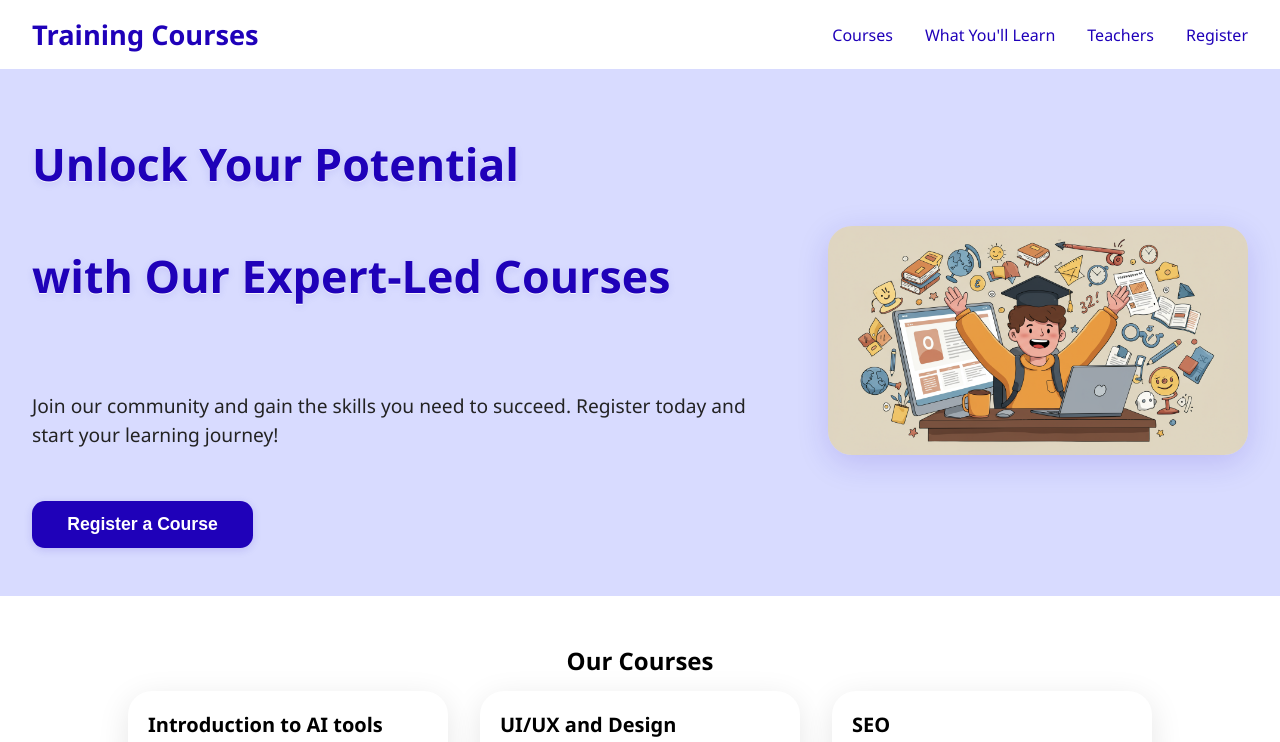
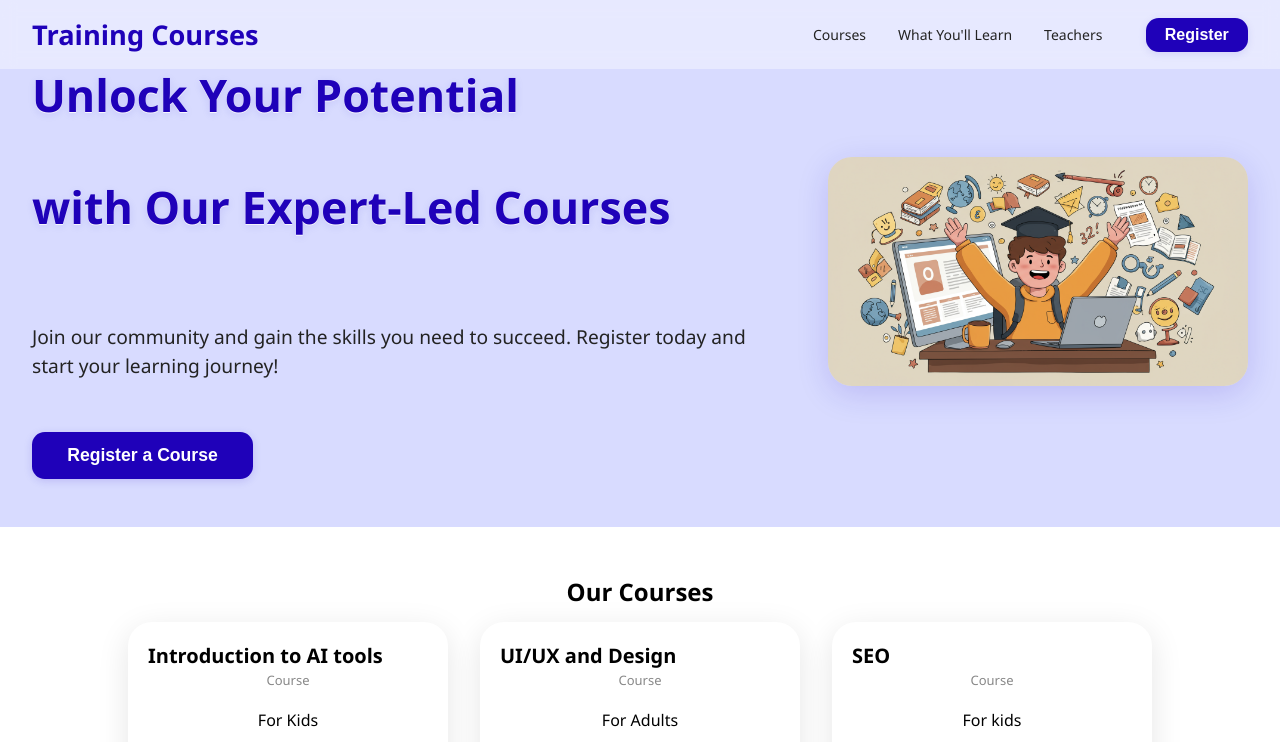
Before and after one commit to khachikkar/SchoolKH, a React (Vite) app: page / in a window 1280 px wide. Shown: the top 742 px of the page. Built offline with nearby package versions, Linux system fonts and the light colour scheme.

Commit message:
corrected uf of navbar

```diff
--- a/src/components/Hero.jsx
+++ b/src/components/Hero.jsx
@@ -11,11 +11,16 @@ const HeroSection = styled.section`
   gap: 3rem;
   min-height: 350px;
   flex-direction: row;
+  padding-top: 64px;
 
   @media (max-width: 900px) {
     flex-direction: column;
     gap: 2rem;
     padding: 3rem 1rem 2rem 1rem;
+  }
+  @media (max-width: 768px) {
+    padding-top: 0;
+    margin-top: 90px;
   }
 `;
 
--- a/src/components/Navbar.jsx
+++ b/src/components/Navbar.jsx
@@ -2,46 +2,240 @@ import React from 'react';
 import styled from 'styled-components';
 
 const Nav = styled.nav`
-  background: ${({ theme }) => theme.colors.white};
+  background: rgba(255,255,255,0.4);
   color: ${({ theme }) => theme.colors.electricBlue};
   display: flex;
   justify-content: space-between;
   align-items: center;
   padding: 1rem 2rem;
+  position: fixed;
+  top: 0;
+  left: 0;
+  width: 100vw;
+  z-index: 9999;
+  backdrop-filter: blur(8px);
+  -webkit-backdrop-filter: blur(8px);
+  transition: opacity 0.35s cubic-bezier(0.4,0,0.2,1), background 0.35s cubic-bezier(0.4,0,0.2,1);
+  @media (max-width: 768px) {
+    background: #fff;
+    backdrop-filter: none;
+    -webkit-backdrop-filter: none;
+    box-shadow: 0 2px 12px rgba(31,1,185,0.10);
+  }
 `;
 
 const Logo = styled.div`
   font-size: 1.7rem;
   font-weight: bold;
   color: ${({ theme }) => theme.colors.electricBlue};
+  text-align: left;
 `;
 
 const NavLinks = styled.div`
   display: flex;
   gap: 2rem;
+  align-items: center;
+  @media (max-width: 768px) {
+    display: none;
+  }
+`;
+
+const RightGroup = styled.div`
+  display: flex;
+  align-items: center;
+  gap: 0.9rem;
+  @media (min-width: 769px) {
+    gap: 2rem;
+  }
 `;
 
 const Link = styled.a`
-  color: ${({ theme }) => theme.colors.electricBlue};
+  color: #232323;
   text-decoration: none;
-  font-weight: 500;
-  font-size: 16px;
-  transition: color 0.2s;
+  font-weight: 400;
+  font-size: 14px;
+  position: relative;
+  transition: color 0.18s cubic-bezier(0.4,0,0.2,1);
+  &::after {
+    content: '';
+    display: block;
+    position: absolute;
+    left: 0;
+    bottom: -2px;
+    width: 100%;
+    height: 2px;
+    background: ${({ theme }) => theme.colors.electricBlue || '#1F01B9'};
+    transform: scaleX(0);
+    transition: transform 0.24s cubic-bezier(0.4,0,0.2,1);
+    transform-origin: left;
+  }
   &:hover {
-    color: ${({ theme }) => theme.colors.black};
+    color: ${({ theme }) => theme.colors.electricBlue || '#1F01B9'};
+    font-weight: 400;
+  }
+  &:hover::after {
+    transform: scaleX(1);
   }
 `;
 
-const Navbar = () => (
-  <Nav>
+import RegistrationForm from './RegistrationForm';
+
+const RegisterButton = styled.button`
+  background: ${({ theme }) => theme.colors.electricBlue || '#1F01B9'};
+  color: #fff;
+  font-size: 1rem;
+  padding: 0.5rem 1.2rem;
+  border: none;
+  border-radius: 0.8rem;
+  font-weight: 600;
+  margin-left: 0.7rem;
+  cursor: pointer;
+  transition: background 0.18s cubic-bezier(0.4,0,0.2,1), color 0.18s cubic-bezier(0.4,0,0.2,1);
+  box-shadow: 0 2px 8px rgba(31,1,185,0.11);
+  &:hover {
+    background: #111;
+    color: #fff;
+  }
+  @media (max-width: 768px) {
+    margin-left: 0;
+  }
+`;
+
+const MenuIcon = styled.button`
+  display: none;
+  background: none;
+  border: none;
+  outline: none;
+  cursor: pointer;
+  margin-left: 1.3rem;
+  @media (max-width: 768px) {
+    display: flex;
+    align-items: center;
+    justify-content: center;
+  }
+  svg {
+    width: 30px;
+    height: 30px;
+  }
+`;
+
+const MobileMenuOverlay = styled.div`
+  display: none;
+  @media (max-width: 768px) {
+    display: ${({ open }) => (open ? 'block' : 'none')};
+    position: fixed;
+    top: 0;
+    left: 0;
+    width: 100vw;
+    height: 100vh;
+    background: rgba(0,0,0,0.38);
+    z-index: 9998;
+    opacity: ${({ open }) => (open ? 1 : 0)};
+    transition: opacity 0.25s cubic-bezier(0.4,0,0.2,1);
+  }
+`;
+
+const MobileMenu = styled.div`
+  display: none;
+  @media (max-width: 768px) {
+    display: ${({ open }) => (open ? 'flex' : 'none')};
+    flex-direction: column;
+    align-items: center;
+    position: fixed;
+    top: 64px; /* navbar height */
+    left: 0;
+    width: 100vw;
+    background: rgba(255,255,255,0.97);
+    backdrop-filter: blur(8px);
+    z-index: 9999;
+    box-shadow: 0 4px 24px rgba(0,0,0,0.10);
+    animation: slideDown 0.32s cubic-bezier(0.4,0,0.2,1);
+    padding: 2.5rem 0 2rem 0;
+    gap: 2rem;
+  }
+  @keyframes slideDown {
+    from { transform: translateY(-100%); opacity: 0; }
+    to { transform: translateY(0); opacity: 1; }
+  }
+`;
+
+const CloseMenuBtn = styled.button`
+  position: absolute;
+  top: 1.1rem;
+  right: 1.3rem;
+  background: none;
+  border: none;
+  color: #1F01B9;
+  font-size: 2.1rem;
+  cursor: pointer;
+  z-index: 10001;
+  @media (min-width: 769px) {
+    display: none;
+  }
+`;
+
+const Navbar = () => {
+  const [visible, setVisible] = React.useState(true);
+  const [showForm, setShowForm] = React.useState(false);
+  const [mobileMenuOpen, setMobileMenuOpen] = React.useState(false);
+  const lastScroll = React.useRef(0);
+
+  React.useEffect(() => {
+    document.documentElement.style.scrollBehavior = 'smooth';
+    const handleScroll = () => {
+      const currentScroll = window.scrollY;
+      if (currentScroll <= 0) {
+        setVisible(true);
+      } else if (currentScroll > lastScroll.current) {
+        setVisible(false); // scrolling down
+      } else {
+        setVisible(true); // scrolling up
+      }
+      lastScroll.current = currentScroll;
+    };
+    window.addEventListener('scroll', handleScroll);
+    return () => window.removeEventListener('scroll', handleScroll);
+  }, []);
+
+  // Close mobile menu on nav link click
+  const handleMobileNav = (cb) => {
+    setMobileMenuOpen(false);
+    if (cb) cb();
+  };
+
+  return (
+    <Nav style={{opacity: visible ? 1 : 0}}>
       <Logo>Training Courses</Logo>
+      <RightGroup>
         <NavLinks>
           <Link href="#courses">Courses</Link>
           <Link href="#learn">What You'll Learn</Link>
           <Link href="#teachers">Teachers</Link>
-      <Link href="#register">Register</Link>
         </NavLinks>
+        <RegisterButton as="button" type="button" onClick={() => setShowForm(true)}>
+          Register
+        </RegisterButton>
+        <MenuIcon aria-label={mobileMenuOpen ? 'Close menu' : 'Open menu'} onClick={() => setMobileMenuOpen(v => !v)}>
+          {mobileMenuOpen ? (
+            <svg viewBox="0 0 24 24" width="30" height="30"><line x1="5" y1="5" x2="19" y2="19" stroke="#1F01B9" strokeWidth="2.5" strokeLinecap="round"/><line x1="19" y1="5" x2="5" y2="19" stroke="#1F01B9" strokeWidth="2.5" strokeLinecap="round"/></svg>
+          ) : (
+            <svg viewBox="0 0 24 24"><rect y="4" width="24" height="2" rx="1" fill="#1F01B9"/><rect y="11" width="24" height="2" rx="1" fill="#1F01B9"/><rect y="18" width="24" height="2" rx="1" fill="#1F01B9"/></svg>
+          )}
+        </MenuIcon>
+      </RightGroup>
+      <MobileMenuOverlay open={mobileMenuOpen} onClick={() => setMobileMenuOpen(false)} aria-label="Close menu overlay" />
+      <MobileMenu open={mobileMenuOpen}>
+        <CloseMenuBtn aria-label="Close menu" onClick={() => setMobileMenuOpen(false)}>&times;</CloseMenuBtn>
+        <Link href="#courses" onClick={() => handleMobileNav()}>Courses</Link>
+        <Link href="#learn" onClick={() => handleMobileNav()}>What You'll Learn</Link>
+        <Link href="#teachers" onClick={() => handleMobileNav()}>Teachers</Link>
+        <RegisterButton as="button" type="button" onClick={() => { setShowForm(true); setMobileMenuOpen(false); }}>
+          Register
+        </RegisterButton>
+      </MobileMenu>
+      {showForm && <RegistrationForm onClose={() => setShowForm(false)} />}
     </Nav>
   );
+};
 
 export default Navbar;
--- a/src/components/RegistrationForm.jsx
+++ b/src/components/RegistrationForm.jsx
@@ -8,6 +8,11 @@ const Overlay = styled.div`
   display: flex;
   align-items: center;
   justify-content: center;
+  min-height: 100vh;
+  width: 100vw;
+  box-sizing: border-box;
+  margin: 0;
+  padding: 0;
   z-index: 1000;
 `;
 
```
Lines whose indentation alone changed are shown as unchanged.
